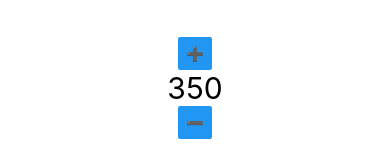
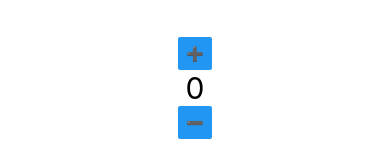
Before and after one commit to HelioJr548/SujeitoProgramador, a React Native app in the folder meuapp/: screen / in a window 390 px wide. Shown: the part 334-494 px from the top of the page. Built offline with nearby package versions, Linux system fonts and the light colour scheme.

Commit message:
Utilizando useEffect (monitorar alteraçoes)

```diff
--- a/meuapp/App.js
+++ b/meuapp/App.js
@@ -6,11 +6,7 @@ export default function App() {
 
 	useEffect(() => {
 		console.log('MONTOU');
-
-		setTimeout(() => {
-			setContador(350);
-		}, 2000);
-	}, []); // [] vazio quer dizer que ira chamar a função assim que o app for montado em tela (uma unica vez)
+	}, [contador]); // monitora o contador, a cada alteração dispara a ação do useEffect
 
 	return (
 		<View style={styles.container}>
```
